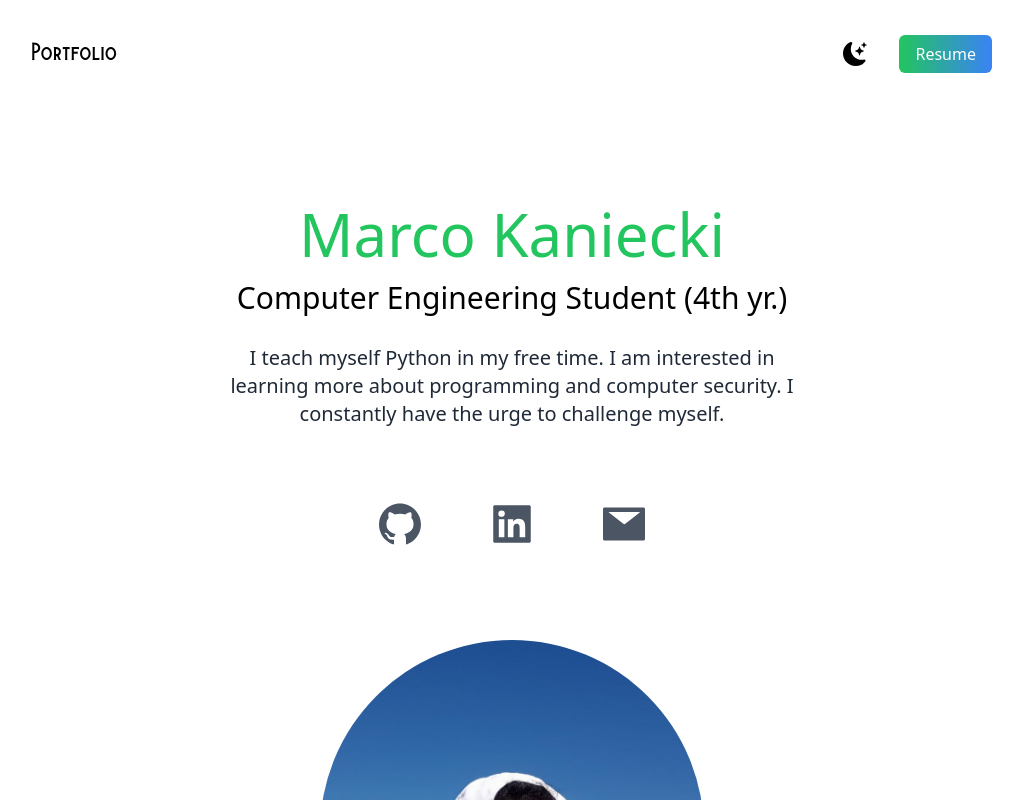
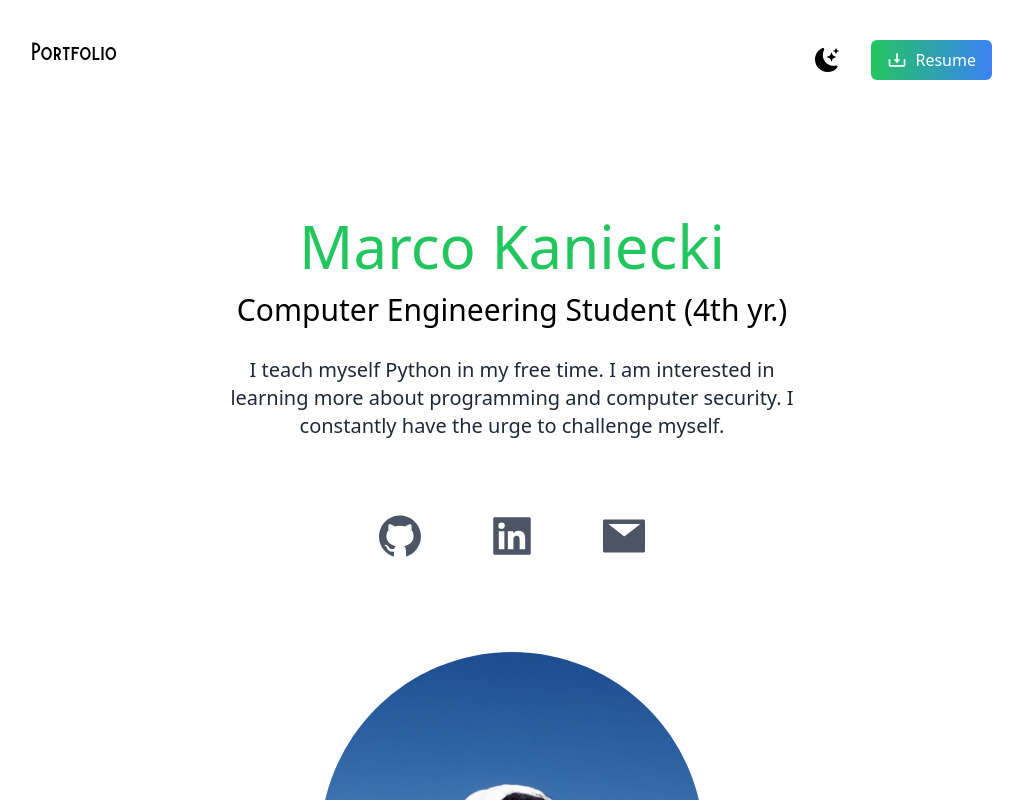
Before and after one commit to MarcoKaniecki/react-portfolio, a React (Create React App) app: page / in a window 1280 px wide. Shown: the top 800 px of the page, without its empty margins (128-1151 px from the left). Built offline with nearby package versions, Linux system fonts and the light colour scheme.

Commit message:
fixed download pdf

```diff
--- a/src/components/Portfolio.jsx
+++ b/src/components/Portfolio.jsx
@@ -1,14 +1,15 @@
-import React from 'react'
+import { React, useState } from "react";
 import { Helmet } from 'react-helmet';
-import { BsFillMoonStarsFill } from "react-icons/bs";
 import { AiFillGithub, AiFillLinkedin, AiFillMail } from "react-icons/ai";
-import { BsFillPatchCheckFill } from "react-icons/bs"
+import { BsFillPatchCheckFill, BsFillMoonStarsFill } from "react-icons/bs"
+import { BiDownload } from "react-icons/bi"
 
 import mkk from "../assets/marco-smile-full.png";
 import SYP from "../assets/blue_green_cityscape.png";
 import CPU from "../assets/cpu-clipart.png";
 import BTC from "../assets/cryptocurrency-mining.png";
-import { useState } from "react";
+
+import Resume from "../assets/MK_Resume.pdf";
 
 const Portfolio = () => {
     const [darkMode, setDarkMode] = useState(false);
@@ -31,17 +32,19 @@ const Portfolio = () => {
               </li>
               <li>
                 <a
-                      href="public/MK_Resume.pdf"
+                    href={Resume}
                     download="MK_Resume.pdf"
+                    type="application/pdf"
                     className=" bg-gradient-to-r
                     from-green-500
                     to-blue-500
-                      text-white px-4 py-2 rounded-md ml-8
+                    text-white px-4 py-2 rounded-md ml-8 inline-flex
                     dark:text-gray-200
                     dark:bg-gradient-to-r
                     dark:from-blue-500
                     dark:to-green-500">
-                    <button>Resume</button>
+                  <BiDownload className="w-5 h-6 mr-2"/>
+                  Resume
                 </a>
               </li>
             </ul>
@@ -62,13 +65,11 @@ const Portfolio = () => {
             </a>
             </div>
 
-
            <div className="hover:text-green-500 dark:hover:text-blue-500">
             <a href="https://www.linkedin.com/in/marco-kaniecki-70531a225/">
               <AiFillLinkedin className="cursor-pointer" />
             </a>
            </div>
-
 
             <div className="hover:text-green-500 dark:hover:text-blue-500">
               <a href="mailto: marcokaniecki@gmail.com">
@@ -76,13 +77,11 @@ const Portfolio = () => {
               </a>
             </div>
 
-
           </div>
           <div className="relative mx-auto bg-gradient-to-b from-green-500 rounded-full w-80 h-80 mt-20 overflow-hidden md:h-96 md:w-96 dark:from-blue-500">
             <img src={mkk} alt={""} />
           </div>
         </section>
-
 
         <section>
           <div>
```
Lines whose indentation alone changed are shown as unchanged.
